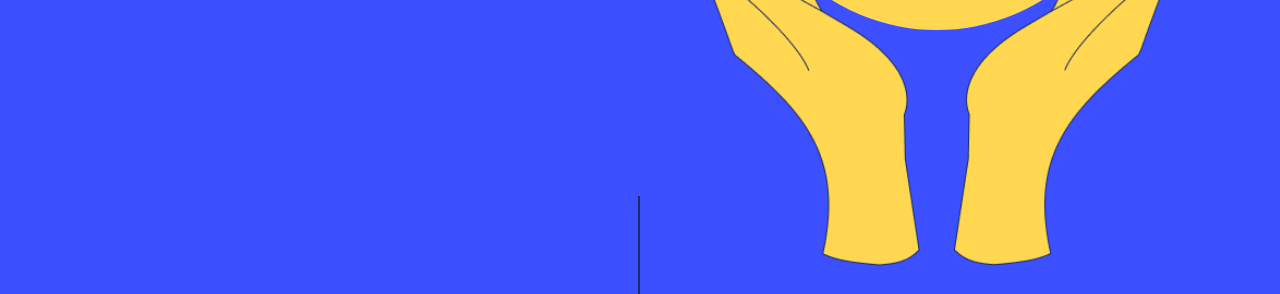
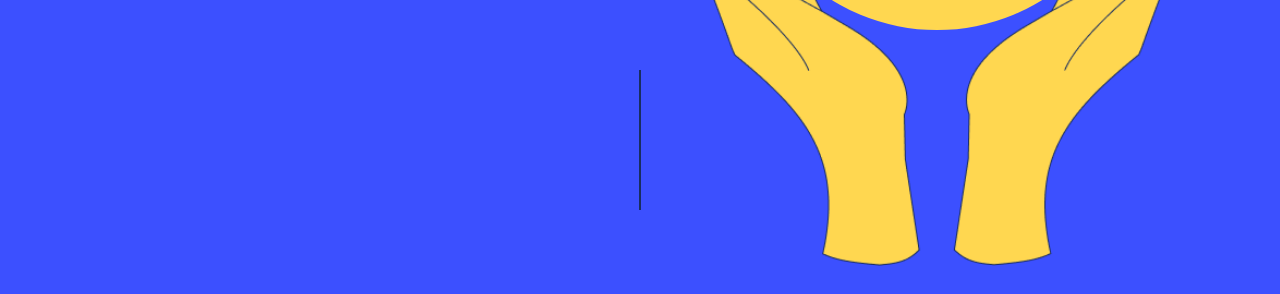
Before and after one commit to tehxueer29/Proj-Heartcode-Y2, a plain HTML site: page index.html in a window 1280 px wide. Shown: the part 504-798 px from the top of the page. Drawn offline with nearby package versions, Linux system fonts and the light colour scheme.

Commit message:
Revert "fix arrow"
This reverts commit c4c137a8abf9e824b3501d2ddd7c11fba2ec0aaf.

```diff
--- a/index.html
+++ b/index.html
@@ -65,7 +65,7 @@
                     </div>
                 </div>
 
-                <div class="position-arrow">
+                <div class="position-arrow d-flex justify-content-center">
                     <div class="point-down"></div>
                 </div>
 
--- a/new.css
+++ b/new.css
@@ -186,9 +186,8 @@
 }
 
 .position-arrow {
-    position: absolute;
-    bottom: 0;
-    left: calc(50vw - 2px);
+    position: relative;
+    bottom: -5vh;
     height: 100px;
 }
 
```
